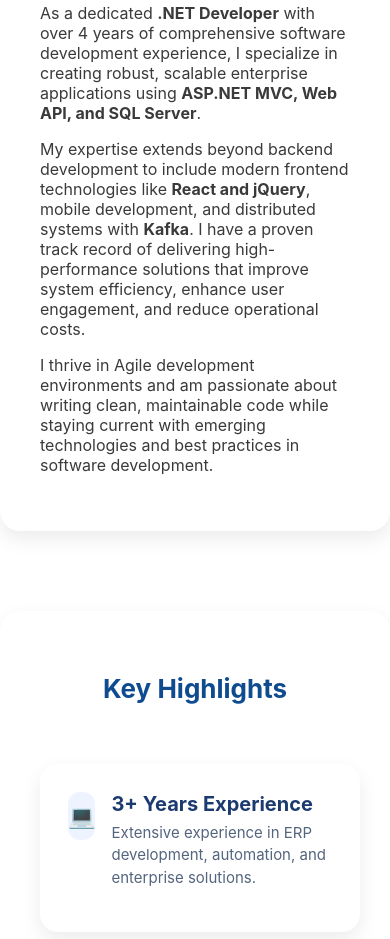
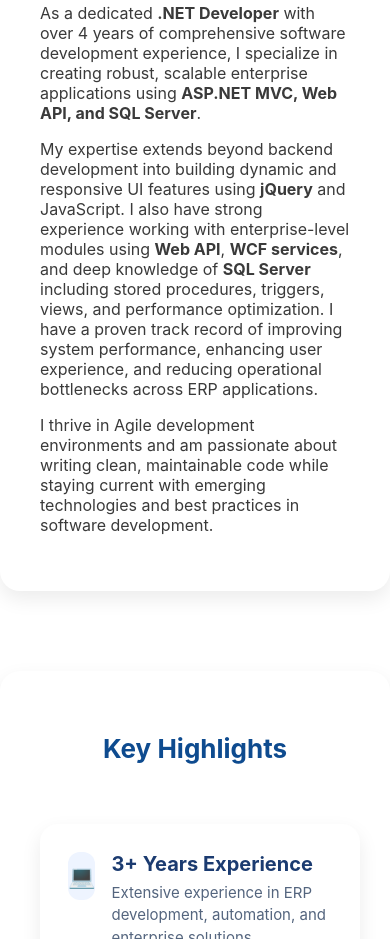
Before and after one commit to Tamilazhagan93/personal-website, a plain HTML site: page index.html in a window 390 px wide. Shown: the part 1122-2061 px from the top of the page. Drawn offline with Linux system fonts and the light colour scheme.

Commit message:
Change 'About' link and improve expertise section
Updated navigation link and enhanced expertise description.

```diff
--- a/index.html
+++ b/index.html
@@ -228,7 +228,7 @@
     </div>
 
     <div class="nav-buttons">
-      <a href="#about">About</a>
+      <a href="#summary">About</a>
       <a href="#experience">Experience</a>
       <a href="#skills">Skills</a>
       <a href="#projects">Projects</a>
@@ -249,10 +249,13 @@
         </p>
 
         <p>
-            My expertise extends beyond backend development to include modern frontend technologies like
-            <strong>React and jQuery</strong>, mobile development, and distributed systems with
-            <strong>Kafka</strong>. I have a proven track record of delivering high-performance solutions
-            that improve system efficiency, enhance user engagement, and reduce operational costs.
+            My expertise extends beyond backend development into building dynamic and responsive UI features
+using <strong>jQuery</strong> and JavaScript. I also have strong experience working with
+enterprise-level modules using <strong>Web API</strong>, <strong>WCF services</strong>, and deep
+knowledge of <strong>SQL Server</strong> including stored procedures, triggers, views, and
+performance optimization. I have a proven track record of improving system performance, enhancing
+user experience, and reducing operational bottlenecks across ERP applications.
+
         </p>
 
         <p>
```
